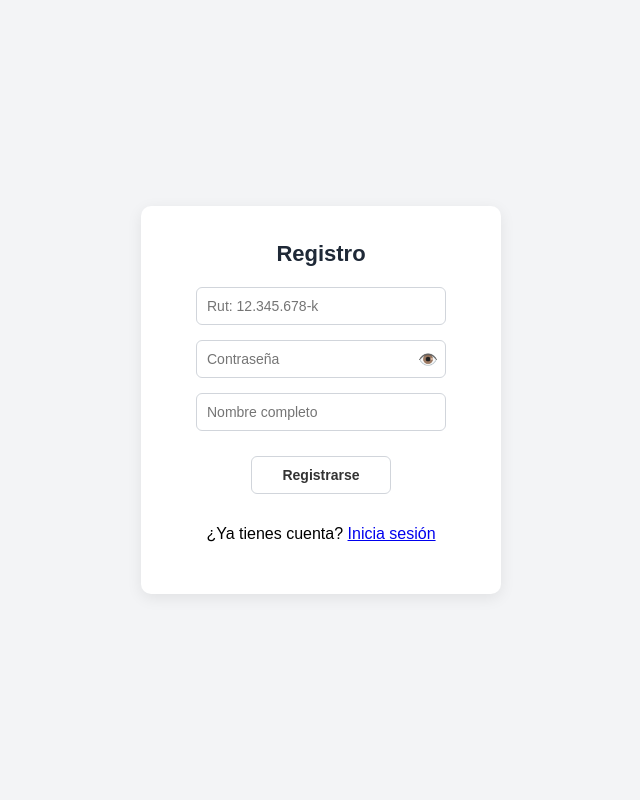
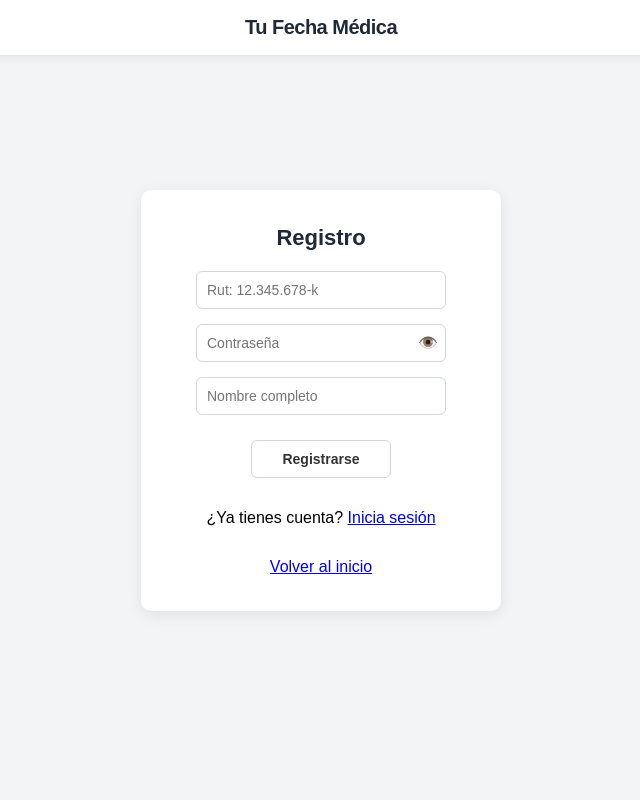
Before and after one commit to caiuc/equipo-9-haCAIthon-2026, a Python web app: template app/frontend/templates/register.html in a window 1280 px wide. Shown: the whole page, without its empty margins (319-959 px from the left). Run offline with Jinja, Linux system fonts and the light colour scheme; the template is opened without the code that fills it, so the values that code supplies are empty.

Commit message:
header agregado con nomnbre proyecto

```diff
--- a/app/frontend/static/css/auth.css
+++ b/app/frontend/static/css/auth.css
@@ -7,9 +7,47 @@ body {
     margin: 0;
     padding: 0;
     min-height: 100vh;
-    display: grid;
-    place-items: center;
     background-color: #f3f4f6;
+    display: flex;
+    flex-direction: column;
+    align-items: center;
+    box-sizing: border-box;
+}
+
+/* Header pegado al borde superior absoluto */
+.app-header {
+    position: fixed;
+    top: 0;
+    left: 0;
+    width: 100%;
+    background-color: #ffffff;
+    padding: 16px 0;
+    text-align: center;
+    box-shadow: 0 2px 8px rgba(0, 0, 0, 0.06);
+    border-bottom: 1px solid #e5e7eb;
+    z-index: 1000;
+}
+
+.header-title {
+    margin: 0;
+    font-size: 20px;
+    font-weight: 700;
+    color: #1f2937;
+    text-decoration: none;
+    letter-spacing: -0.5px;
+}
+
+/* Contenedor centrado en la pantalla */
+.auth-container {
+    background-color: #ffffff;
+    width: 360px;
+    padding: 35px 25px;
+    border-radius: 10px;
+    box-shadow: 0 4px 15px rgba(0, 0, 0, 0.08);
+    display: flex;
+    flex-direction: column;
+    align-items: center;
+    margin: auto 0; /* Mantiene la tarjeta en el centro de la pantalla */
 }
 
 .auth-container {
--- a/app/frontend/templates/index.html
+++ b/app/frontend/templates/index.html
@@ -8,6 +8,9 @@
     <link rel="stylesheet" href="../static/css/auth.css">
 </head>
 <body>
+    <header class="app-header">
+        <h1 class="header-title">Mi Fecha Médica</h1>
+    </header>
 
     <main class="auth-container">
         <h2>Bienvenido</h2>
--- a/app/frontend/templates/login.html
+++ b/app/frontend/templates/login.html
@@ -8,6 +8,9 @@
     <script src="../static/js/login.js" defer></script>
 </head>
 <body>
+    <header class="app-header">
+        <a href="./index.html" class="header-title">Tu Fecha Médica</a>
+    </header>
 
     <!-- Cambiado a auth-container -->
     <main class="auth-container">
@@ -38,6 +41,8 @@
             <button type="button" id="btn-login" class="btn-register">Ingresar</button>
 
             <p class="auth-redirect">¿No tienes cuenta? <a href="./register.html">Regístrate aquí</a></p>
+
+            <a href="./index.html" class="back-link">Volver al inicio</a>
         </section>
     </main>
 
--- a/app/frontend/templates/register.html
+++ b/app/frontend/templates/register.html
@@ -9,6 +9,9 @@
     <script src="../static/js/register.js" defer></script>
 </head>
 <body>
+    <header class="app-header">
+        <a href="./index.html" class="header-title">Tu Fecha Médica</a>
+    </header>
 
     <main class="auth-container">
         <h2>Registro</h2>
@@ -46,6 +49,7 @@
             <button type="button" id="btn-submit" class="btn-register">Registrarse</button>
             <p class="auth-redirect">¿Ya tienes cuenta? <a href="./login.html">Inicia sesión</a></p>
 
+            <a href="./index.html" class="back-link">Volver al inicio</a>
         </section>
     </main>
 
```
